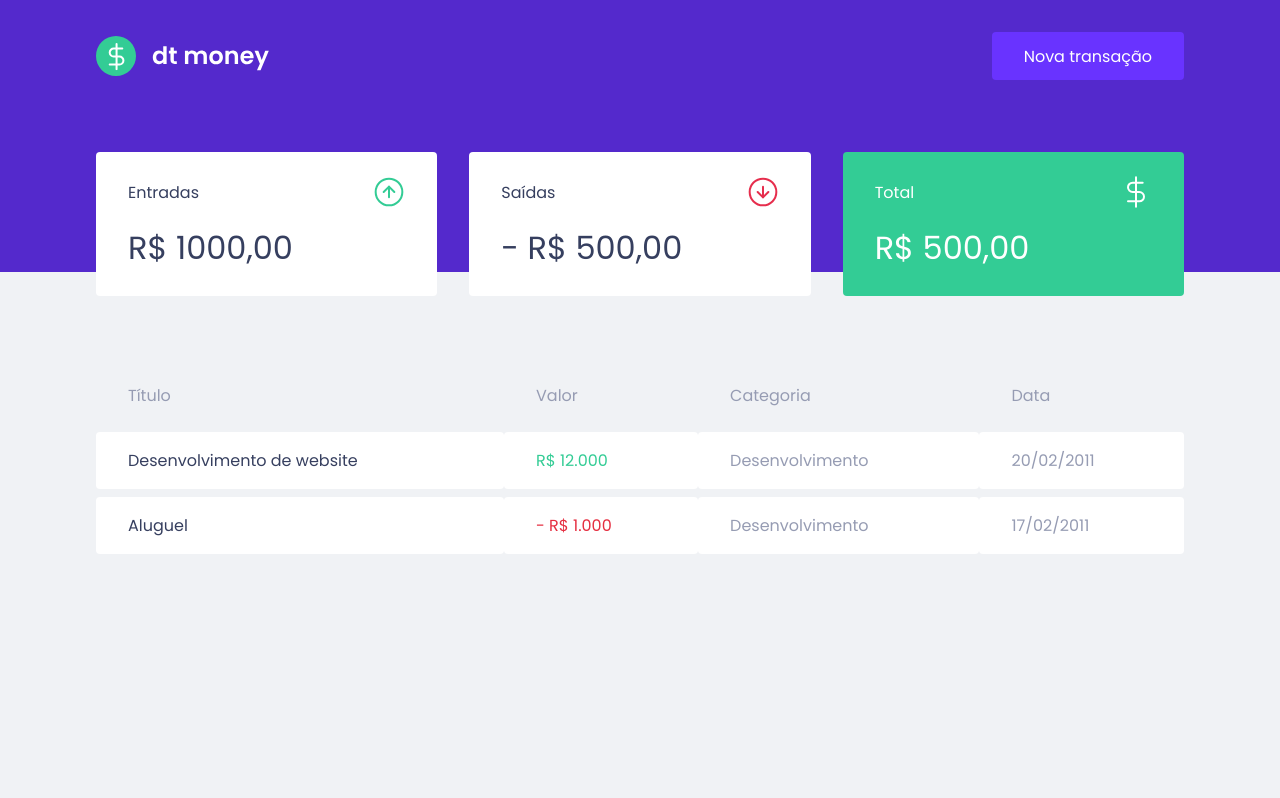
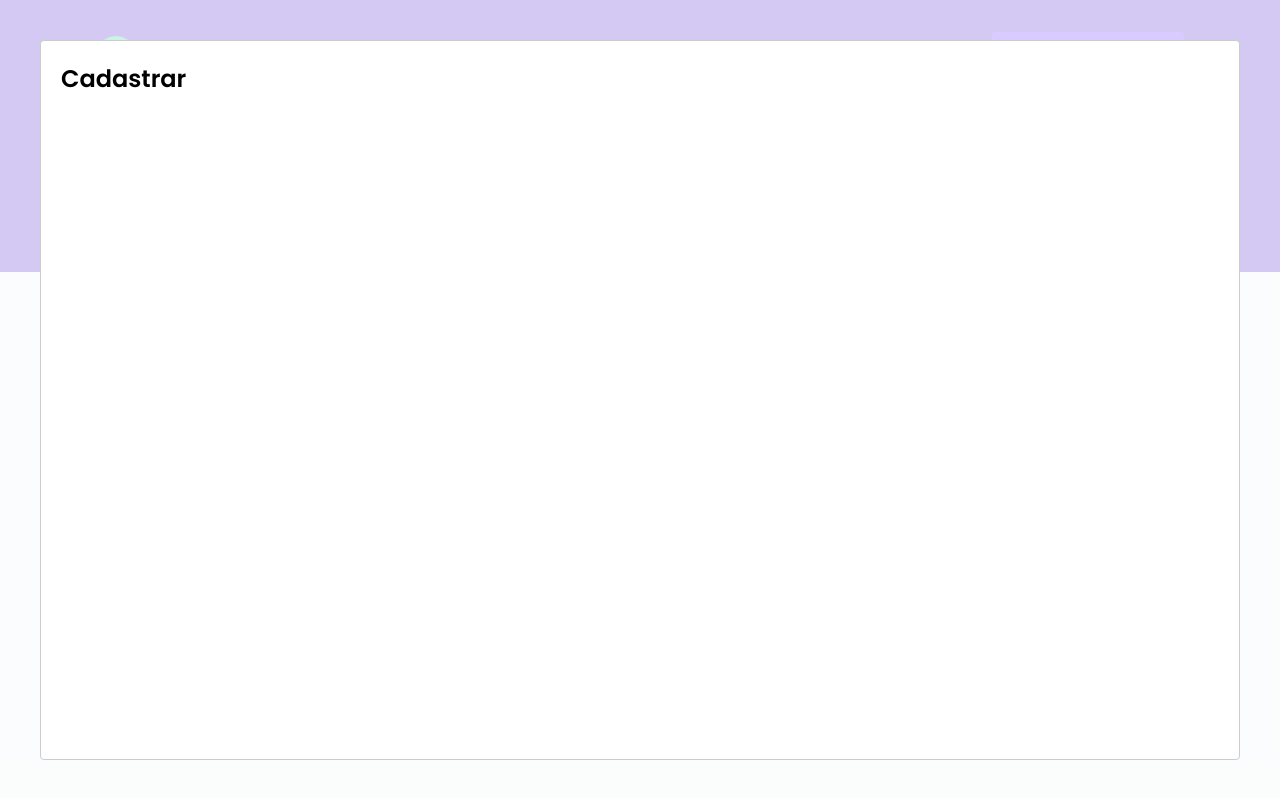
Before and after one commit to devcarloshenrique/dtmoney, a React (Create React App) app: page / in a window 1280 px wide. Both pictures are taken after a click on the button "Nova transação". Built offline with nearby package versions, Linux system fonts and the light colour scheme; no server answers; what miragejs would draw is missing.

Commit message:
refactor: creating modal component

```diff
--- a/package.json
+++ b/package.json
@@ -7,6 +7,7 @@
     "miragejs": "^0.1.45",
     "react": "^18.2.0",
     "react-dom": "^18.2.0",
+    "react-modal": "^3.15.1",
     "react-scripts": "5.0.1",
     "styled-components": "^5.3.5",
     "web-vitals": "^2.1.0"
@@ -19,6 +20,7 @@
     "@types/node": "^16.7.13",
     "@types/react": "^18.0.0",
     "@types/react-dom": "^18.0.0",
+    "@types/react-modal": "^3.13.1",
     "@types/styled-components": "^5.1.25",
     "typescript": "^4.4.2"
   },
--- a/src/App.tsx
+++ b/src/App.tsx
@@ -1,13 +1,40 @@
+import Modal from 'react-modal';
+import { useState } from 'react';
+
+
 import { Dashboard } from './components/Dashboard';
 import { Header } from './components/Header';
 import { GlobalStyle } from './styles/global';
 
+//Acessibilidade
+Modal.setAppElement('#root');
+
 export function App() {
+
+  const [isNewTransactionModalOpen, setIsNewTransactionModalOpen] = useState(false);
+
+  function handleOpenNewTransactionModal() {
+      setIsNewTransactionModalOpen(true);
+  }
+
+  function handleCloseNewTransactionModal() {
+      setIsNewTransactionModalOpen(false);
+  }
+
+
   return (
 
     <>
-      <Header />
+      <Header onOpenNewTransactionModal={handleOpenNewTransactionModal}/>
       <Dashboard />
+
+      <Modal
+        isOpen={isNewTransactionModalOpen}
+        onRequestClose={handleCloseNewTransactionModal}
+      >
+        <h2>Cadastrar</h2>
+      </Modal>
+
       <GlobalStyle/>
     </>
 
--- a/src/components/Header/index.tsx
+++ b/src/components/Header/index.tsx
@@ -2,14 +2,21 @@
 import { Container } from './styles';
 import { Content } from './styles';
 
-export function Header() {
+interface HeaderProps {
+    onOpenNewTransactionModal: () => void;
+}
+
+export function Header({ onOpenNewTransactionModal } : HeaderProps ) {
+
     return (
         <Container>
             <Content>
             <img src={logo} alt="dt money" />
-            <button type="button">
+            <button type="button" onClick={onOpenNewTransactionModal}>
                 Nova transação
             </button>
+
+
             </Content>
         </Container>
     )
```
Also changed, not shown: 1 other file (tests, documents, lock files or other folders).
